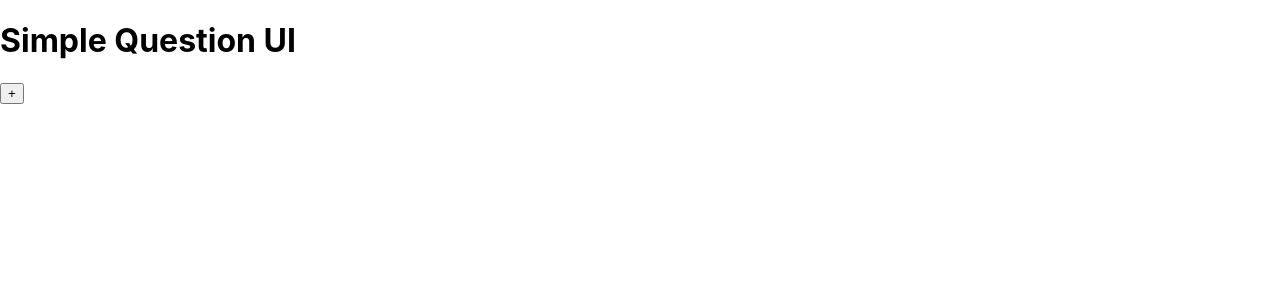
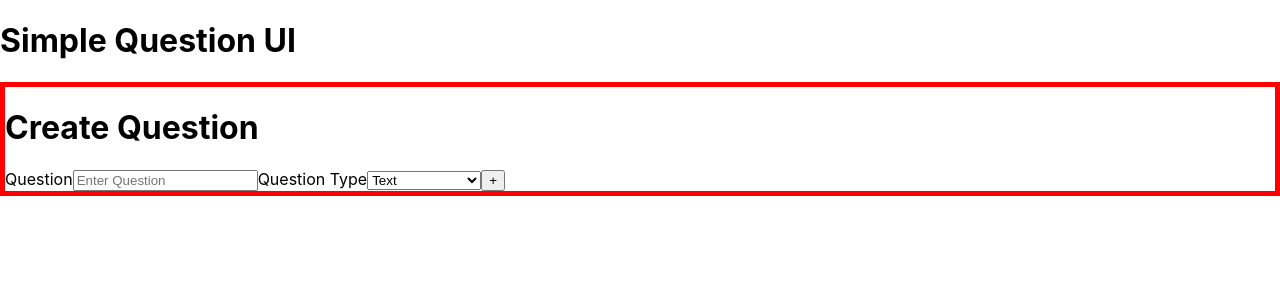
Before and after one commit to nsicilia/Simple-Survey-Creator, a React (Create React App) app: page / in a window 1280 px wide. Shown: the top 300 px of the page. Built offline with nearby package versions, Linux system fonts and the light colour scheme.

Commit message:
Dynamically add questions

```diff
--- a/src/App.js
+++ b/src/App.js
@@ -6,15 +6,25 @@ function App() {
   var [questions, setQuestions] = useState([]);
   var [count, setCount] = useState(0);
 
+  var [title, setTitle] = useState("");
+  var [type, setType] = useState("text");
+
+  var [option1, setOption1] = useState("");
+  var [option2, setOption2] = useState("");
+  var [option3, setOption3] = useState("");
+  var [option4, setOption4] = useState("");
 
   const addQuestion = () => {
     setCount((prevState) => prevState + 1);
     setQuestions((prevState) => {
-      const newQuestions = Array.from(prevState);  // CREATING A NEW ARRAY OBJECT
-      questions.push(count);
+      const newQuestions = Array.from(prevState); // copy the array
+      //questions.push({index: count, title: title, type: type, option1: option1, option2: option2, option3: option3, option4: option4});
+      questions.push({ index: count, title: title, type: type, options: [option1, option2, option3, option4] });
       return newQuestions;
     });
   };
+
+
 
   const removeQuestion = (test) => {
     //console.log(test);
@@ -24,6 +34,7 @@ function App() {
       return newQuestions;
     });
   };
+
 
 
   const moveQuestion = (question, direction) => {
@@ -60,24 +71,80 @@ function App() {
   return (
     <div>
       <h1>Simple Question UI</h1>
-      <button className="button" onClick={addQuestion}>
-        +
-      </button>
+      <div style={{ border: "5px solid red" }}>
+        <h1>Create Question</h1>
+
+        <label>Question</label>
+        <input
+          type="text"
+          placeholder="Enter Question"
+          onChange={(e) => setTitle(e.target.value)}
+        />
+
+
+        <label>Question Type</label>
+        <select
+          onChange={(e) => setType(e.target.value)}
+        >
+          <option value="text">Text</option>
+          <option value="bool">Boolean</option>
+          <option value="number">Number</option>
+          <option value="multiple">Multiple Choice</option>
+        </select>
+
+        {type === "multiple" ? (
+          <div>
+
+            <label>Choose 1</label>
+            <input type="text" placeholder="Enter Option 1" onChange={(e) => setOption1(e.target.value)} />
+
+            <label>Choose 2</label>
+            <input type="text" placeholder="Enter Option 2" onChange={(e) => setOption2(e.target.value)} />
+
+            <label>Choose 3</label>
+            <input type="text" placeholder="Enter Option 3" onChange={(e) => setOption3(e.target.value)} />
+
+            <label>Choose 4</label>
+            <input type="text" placeholder="Enter Option 4" onChange={(e) => setOption4(e.target.value)} />
+
+          </div>
+        ): null
+        }
+
+        {type === "bool" ? (
+          <div>
+
+            <label>Choose 1 (ex. true)</label>
+            <input type="text" placeholder="Enter Option 1" onChange={(e) => setOption1(e.target.value)} />
+
+            <label>Choose 2(ex. false)</label>
+            <input type="text" placeholder="Enter Option 2" onChange={(e) => setOption2(e.target.value)} />
+
+          </div>
+        ): null
+        }
+
+        <button className="button" onClick={addQuestion}>
+          +
+        </button>
+      </div>
+
+
 
       <div>
-        {questions.map((index) => (
-          <div key={index}>
-            {QuestionBox(index)}
+        {questions.map((question) => (
+          <div key={question.index}>
+            {QuestionBox(question)}
 
-            <button className="button" onClick={() => removeQuestion(index)}>
+            <button className="button" onClick={() => removeQuestion(question)}>
               -
             </button>
 
-            <button className="button" onClick={() => moveQuestion(index, 'up')}>
+            <button className="button" onClick={() => moveQuestion(question, 'up')}>
               ^
             </button>
 
-            <button className="button" onClick={() => moveQuestion(index, 'down')}>
+            <button className="button" onClick={() => moveQuestion(question, 'down')}>
               v
             </button>
           </div>
--- a/src/Components/inputField/QuestionBox.js
+++ b/src/Components/inputField/QuestionBox.js
@@ -1,15 +1,62 @@
 import React from 'react'
 import './classes.css'
 
-const QuestionBox = (num) => {
+const QuestionBox = ({title, type, options}) => {
+
+  function renderSwitch(type) {
+    switch (type) {
+      case 'text':
+        return (
+          <label>Enter your name:
+            <input type="text" />
+          </label>
+        );
+
+      case 'bool':
+        return (
+          <>
+          <button className="button">{options[0]}</button>
+
+          <button className="button">{options[1]}</button>
+          </>
+        );
+
+      case 'number':
+        return 'this is the number ';
+
+      case 'multiple':
+        return (
+          <>
+          <label>
+          <input type="radio" value="Male" name="gender"/>
+          {options[0]}
+          </label>
+          <label>
+          <input type="radio" value="Male" name="gender"/>
+          {options[1]}
+          </label>
+          <label>
+          <input type="radio" value="Male" name="gender"/>
+          {options[2]}
+          </label>
+          <label>
+          <input type="radio" value="Male" name="gender"/>
+          {options[3]}
+          </label>
+          </>
+        );
+
+      default:
+        return 'Error';
+    }
+  };
+
   return (
     <div className="container">
-        <form>
-          <h1>{num}</h1>
-            <label>Enter your name:
-            <input type="text" />
-            </label>
-        </form>
+
+      <h1>{title}</h1>
+      {renderSwitch(type)}
+
     </div>
   )
 }
```
